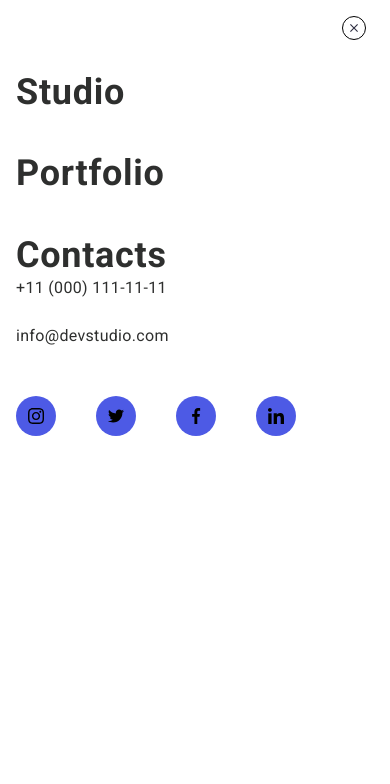
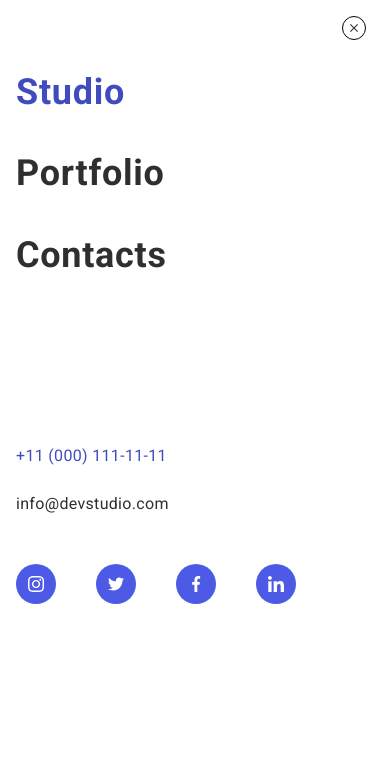
Before and after one commit to Kurthannatalia/goit-markup-hw-06, a plain HTML site: page index.html in a window 390 px wide. Both pictures are taken after a click on the button 327 px from the left and 26 px from the top of the page. Shown: the top 784 px of the page. Drawn offline with nearby package versions, Linux system fonts and the light colour scheme.

Commit message:
update html

```diff
--- a/css/styles.css
+++ b/css/styles.css
@@ -335,13 +335,7 @@
 .mobile-nav-list {
   display: flex;
   flex-wrap: wrap;
-  margin-bottom: auto;
-}
-
-.mobile-nav-list {
-  display: flex;
-  flex-wrap: wrap;
-  margin-bottom: auto;
+  margin-bottom: 168px;
 }
 
 .menu-mobile {
@@ -402,6 +396,12 @@
     transition: background-color 250ms cubic-bezier(0.4, 0, 0.2, 1);
     background-color: #4d5ae5;
     border-radius: 50%;
+}
+.mobile-icon{
+  fill: #fff;
+}
+.adress{
+  color: #404bbf;
 }
 /* Hero */
 .section-hero {
```
